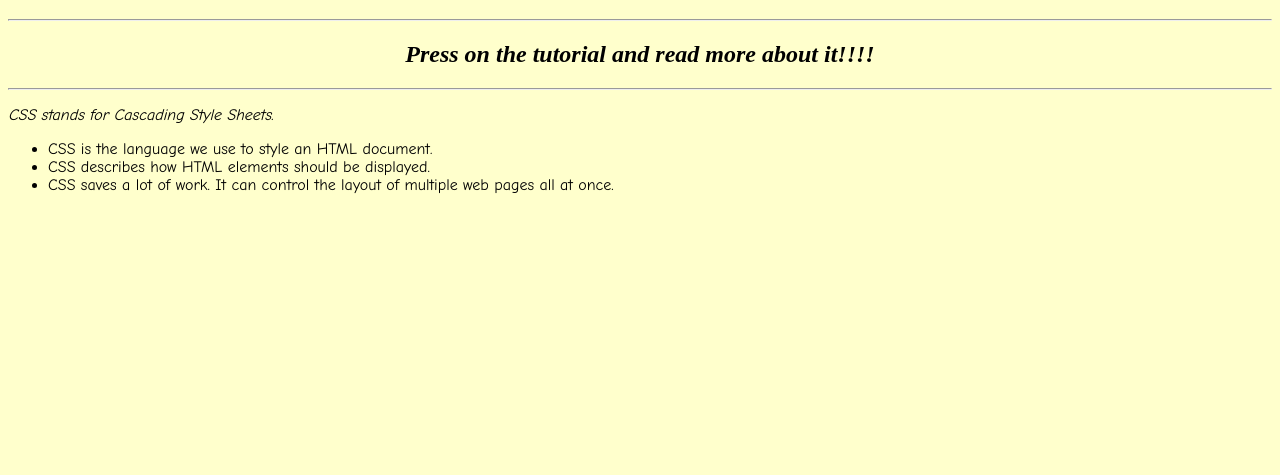
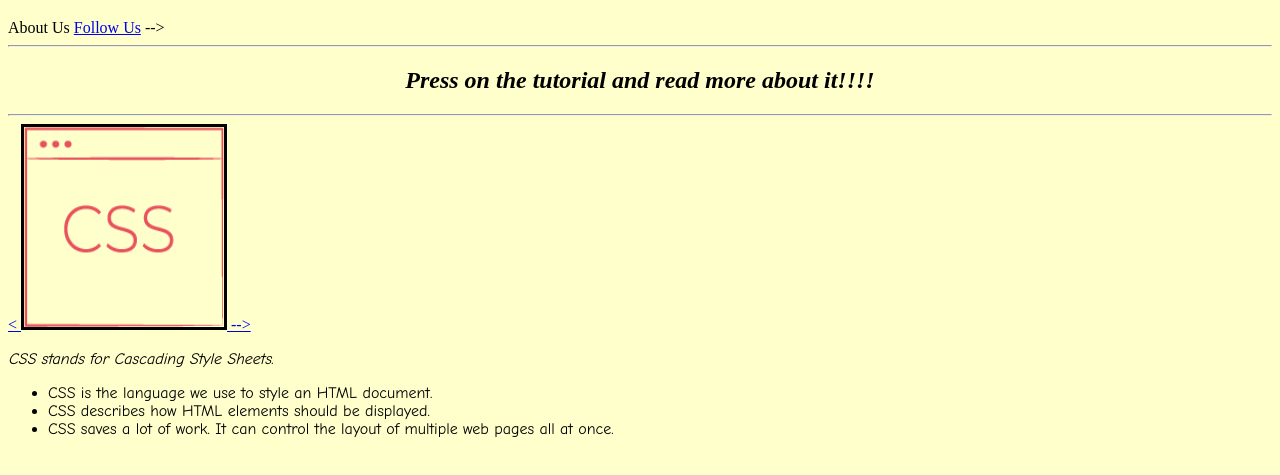
Before and after one commit to abrahmferland/L-KLP-0P9O0P9OI, a plain HTML site: page index.html in a window 1280 px wide. Shown: the part 81-556 px from the top of the page. Drawn offline with Linux system fonts and the light colour scheme.

Commit message:
Add files via upload

```diff
--- a/index.html
+++ b/index.html
@@ -29,7 +29,7 @@
 
 
     <!-- uncomment the correct output for the anchor tag-->
-    <!-- <a href ="about.html"> About Us</a>
+    <!<a href ="about.html"> About Us</a>
     <a href="followus.html"> Follow Us</a> -->
 
     <!-- <a ="about.html"> About Us</a>
@@ -56,7 +56,7 @@
 
     <!-- uncomment the code for displaying the image-->
     <!-- <img src="css.png" width="200px" height="200px"> -->
-    <!-- <img src="images/css.png" width="200px" height="200px"> -->
+    < <img src="images/css.png" width="200px" height="200px"> -->
     <!-- <img src:"images/css.png" width="200px" height="200px"> -->
     <!-- <img src:"css.png" width="200px" height="200px"> -->
 
```
